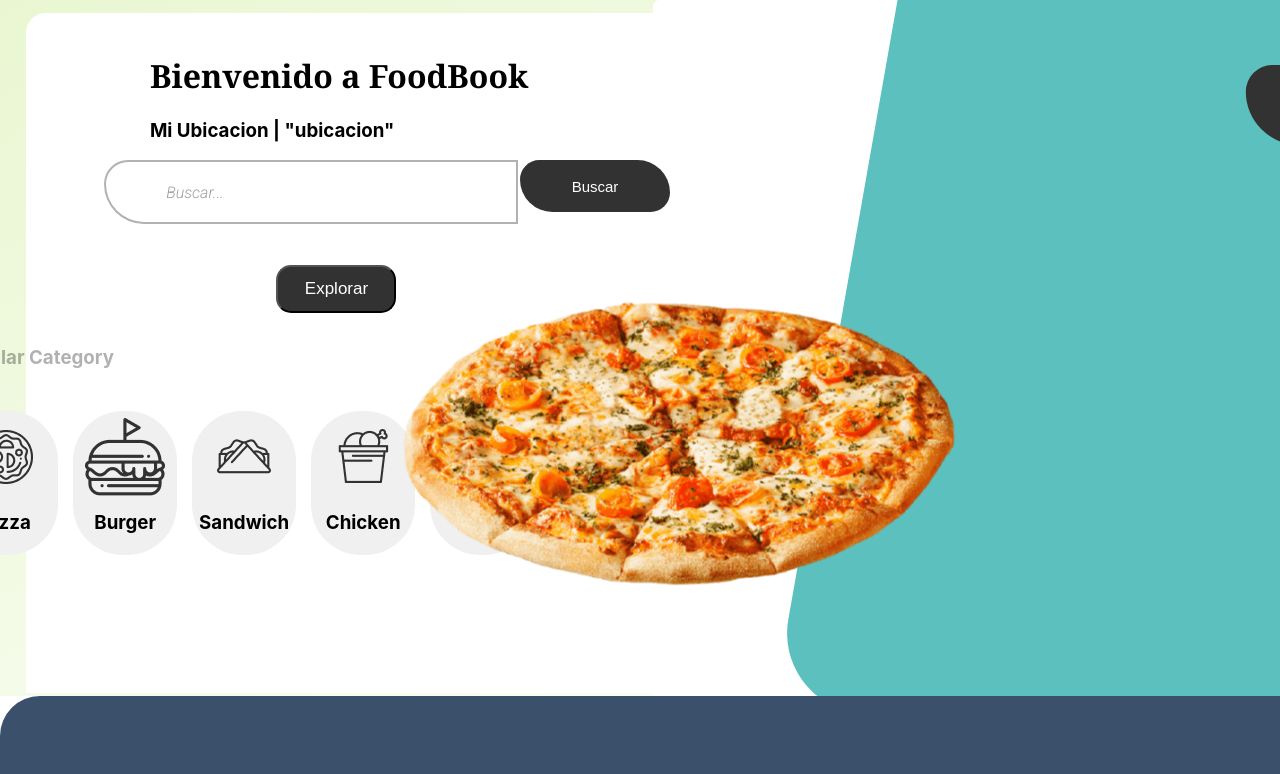
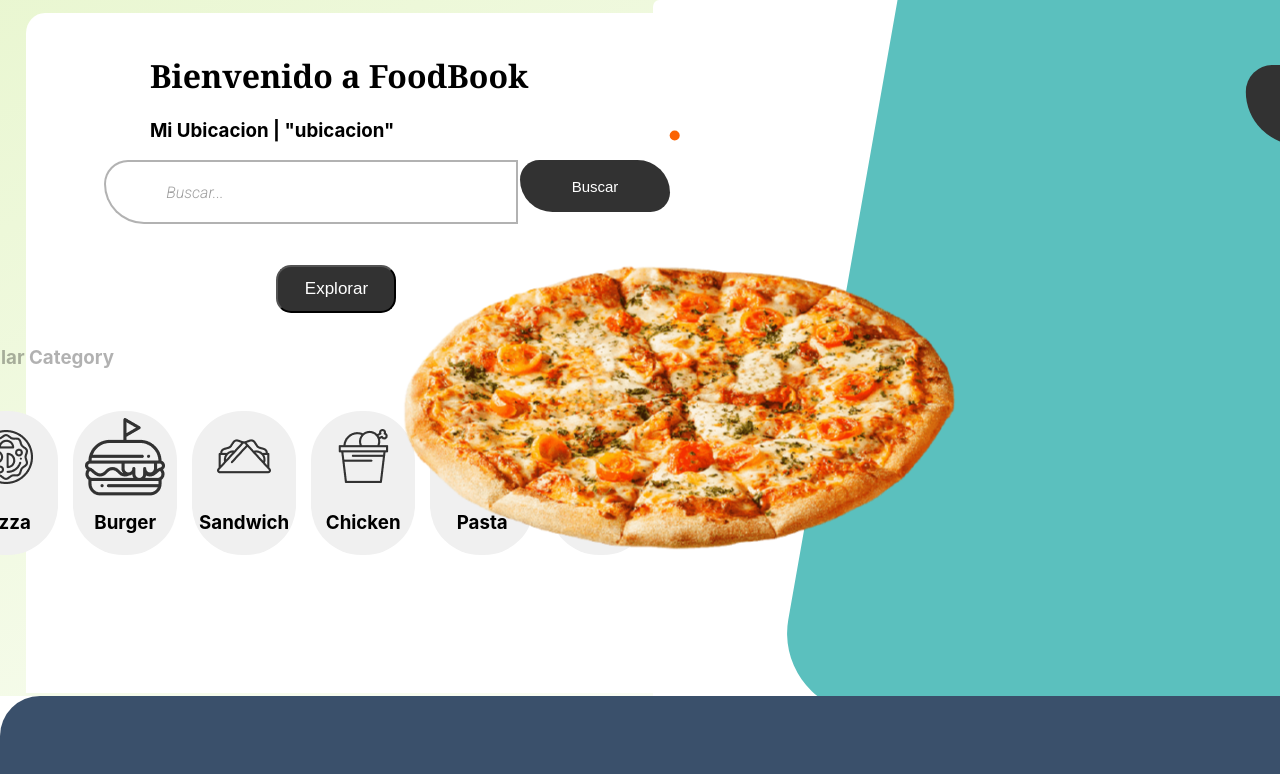
Before and after one commit to victorlavadoalva/PF-Food, a React (Create React App) app in the folder client/: page / in a window 1280 px wide. Shown: the top 774 px of the page. Built offline with nearby package versions, Linux system fonts and the light colour scheme; no server answers.

Commit message:
Landing-Changes

```diff
--- a/client/src/Pages/Landing/Carrusel.jsx
+++ b/client/src/Pages/Landing/Carrusel.jsx
@@ -7,38 +7,38 @@ const [selectedIndex , SetSelectedIndex] = useState(0)
 const [selectImage, setSelectedImage] = useState(images[0])
 const [loaded, setLoaded] = useState(false)
 
-const selectNewImage = (index, images, next = true) => {
-    setLoaded(false)
+const selectNewImage = (index, images) => {
+    setLoaded(false);
+setTimeout(() => {
+setSelectedImage(images[index]);
+    SetSelectedIndex(index);
+}, 300)
+
+  };
+
+  const next = () => {
     setTimeout(() => {
     const lastIndex = images.length - 1;
-    const condition = next ? selectedIndex < lastIndex : selectedIndex > 0;
-    const nextIndex = next
-    ? condition
-        ? selectedIndex + 1
-        : 0
-    : condition
-    ? selectedIndex - 1
-    : lastIndex;
-    setSelectedImage(images[nextIndex])
-    SetSelectedIndex(nextIndex)
-    }, 500)
+    const nextIndex = selectedIndex < lastIndex ? selectedIndex + 1 : 0;
+    selectNewImage(nextIndex, images);
 
-}
+    },500)
 
-const next = () => {
-    selectNewImage(selectedIndex, images)
-}
+  };
 
-useEffect(() => {
+  useEffect(() => {
     const interval = setInterval(() => {
       next();
     }, 4000);
     return () => clearInterval(interval);
-  }, [selectedIndex])
+  }, [selectedIndex]);
+
+
 
   const imgStyles = {
     width: "50rem",
-    height: "40rem",
+    height: "30rem",
+    margin:"20px 0 0 0",
     objectFit: "scale-down",
     opacity: loaded ? 1 : 0,
     transition: "opacity 0.5s",
@@ -46,9 +46,20 @@ useEffect(() => {
 
 return (
     <div className={styles.carousel}>
-        {
+        <div className={styles.pagination_circular}>
+        {images.map((_, index) => (
+          <span
+          key={index}
+          className={index === selectedIndex ? styles.active : ""}
+          onClick={() => {
+            selectNewImage(index, images);
+          }}
+        >{index + 1}</span>
+        ))}
+      </div>
+      <div className={styles.container_carouselImg}>
+            {
             dataImg.map((el) => (
-
             <img
             key = {el.id}
             style={imgStyles}
@@ -56,9 +67,9 @@ return (
             alt={el.alt}
             onLoad={() => setLoaded(true)}
         />
-            ))
-        }
+        ))}
+        </div>
+    </div>
 
-    </div>
 )
 }
--- a/client/src/Pages/Landing/styles.module.css
+++ b/client/src/Pages/Landing/styles.module.css
@@ -164,23 +164,44 @@ overflow: hidden;
 
 .carousel {
   /* border: 3px solid black; */
-  align-items: center;
-  justify-content: center;
   width: 100%;
   height: 100%;
   overflow: hidden;
+}
+.container_carouselImg {
+  /* border: 3px solid black; */
+  width:90%;
+  height: 90%;
+}
 
 
+.pagination_circular {
+  display: flex;
+  align-items: center;
+  justify-content: center;
+  gap:20px;
 
+  /* border: 3px solid black; */
+  width: 90%;
+  height: 5%;
 }
 
-.imgCarousel {
-  width: 50rem;
-  height: 40rem;
-  object-fit:scale-down;
+.pagination_circular span {
+  color:transparent;
+  width: 10px;
+  height: 10px;
+  border-radius: 50%;
+  margin: 0 5px;
+  background-color: #ffffff;
+  border: none;
+  cursor: pointer;
+  transition: background-color 0.3s;
 }
 
-.imgLoaded {
-  opacity: 1;
-  transition: opacity 0.5s;
+.pagination_circular span.active {
+  background-color: #fb6304;
 }
+
+.pagination_circular span:hover {
+  background-color: #ff0000;
+}
```
